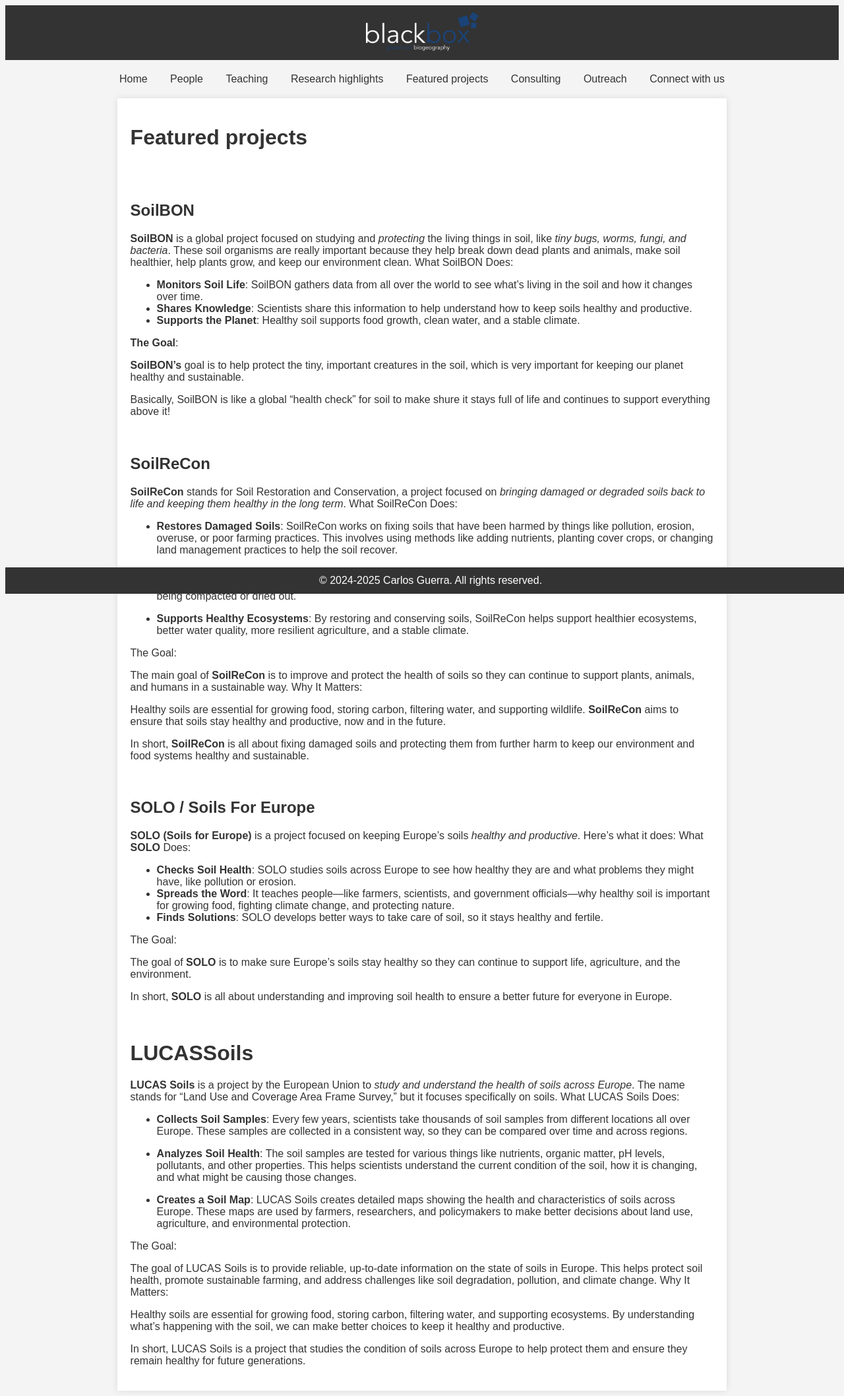
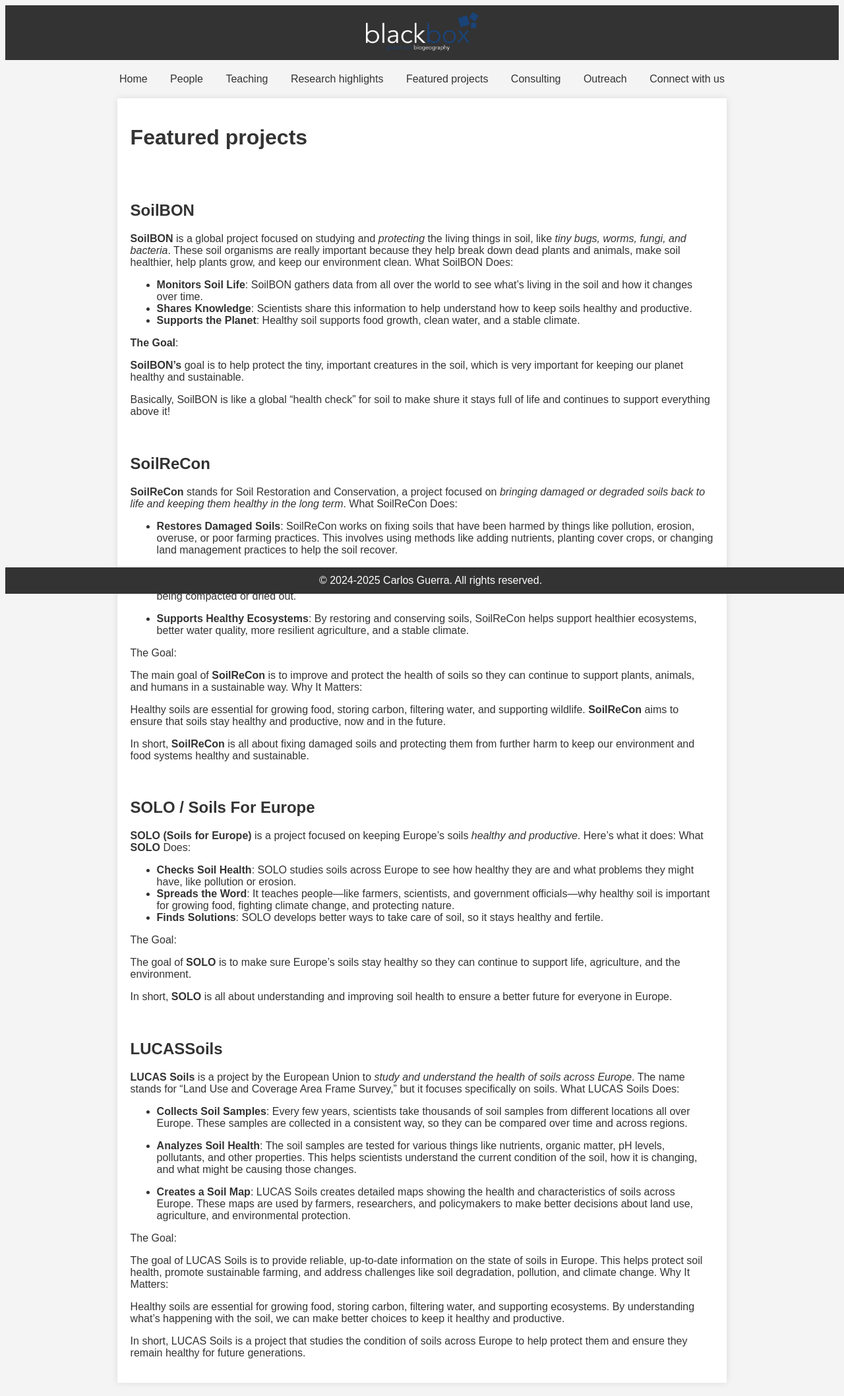
Before and after one commit to Blackboxgeo/blackbox.github.io, a Jekyll site: the page built from fp/index.md, in a window 1280 px wide. Shown: the whole page at 66% size. Built offline with Jekyll 4.4.1, drawn with Linux system fonts in a browser that asks for light colours.

Commit message:
Corrected text formatting changes

```diff
--- a/fp/index.md
+++ b/fp/index.md
@@ -65,7 +65,7 @@ In short, **SOLO** is all about understanding and improving soil health to ensur
 <br>
 <br>
 
-# **LUCASSoils**
+## **LUCASSoils**
 
 **LUCAS Soils** is a project by the European Union to *study and understand the health of soils across Europe*. The name stands for "Land Use and Coverage Area Frame Survey," but it focuses specifically on soils.
 What LUCAS Soils Does:
```
